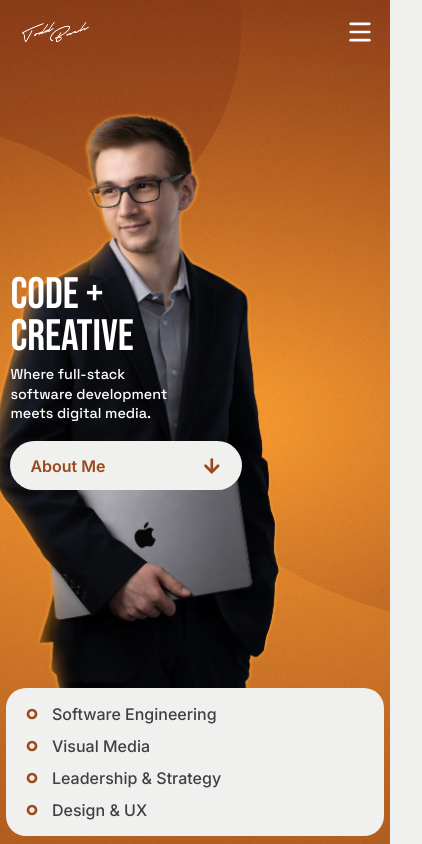
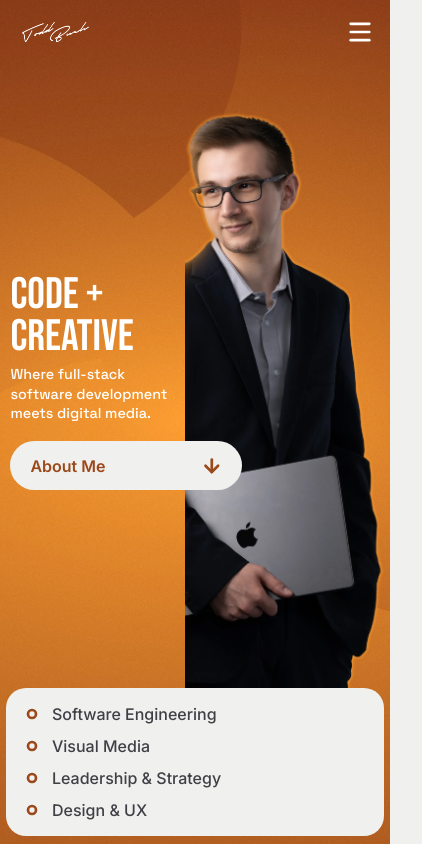
Before and after one commit to todd-buch/Portfolio, a React (Vite) app: page / in a window 390 px wide. Shown: the top 844 px of the page, 422 px wide, since content can reach past the window. Built offline with nearby package versions, Linux system fonts and the light colour scheme.

Commit message:
Fix mobile hero right-edge gap with a full-bleed background layer.
Move HeroBack onto an absolute inset layer so padding/grid cannot leave
body cream showing, clamp the portrait so it cannot widen the page, and
hide horizontal overflow on html/body.

```diff
--- a/src/Hero.css
+++ b/src/Hero.css
@@ -4,17 +4,24 @@
   max-width: 100%;
   display: flex;
   align-items: stretch;
-  background-size: cover;
-  background-position: center;
-  background-repeat: no-repeat;
-  background-clip: border-box;
-  background-origin: border-box;
-  /* Fallback close to HeroBack so any sub-pixel edge never shows body cream */
+  /* Fallback if the image layer is slow — matches HeroBack orange */
   background-color: #c45f1f;
   position: relative;
   overflow: hidden;
   box-sizing: border-box;
 }
+
+/* Full-bleed background: not affected by padding or grid gutters */
+.hero-bg {
+  position: absolute;
+  inset: 0;
+  z-index: 0;
+  background-size: cover;
+  background-position: center;
+  background-repeat: no-repeat;
+  pointer-events: none;
+}
+
 .hero-panel-l {
   height: calc(100% - 2rem);
   width: 50%;
@@ -152,13 +159,18 @@
     height: 100svh;
     min-height: 100svh;
     overflow: hidden;
-    /* No horizontal padding — keeps the bg edge-to-edge (side gaps were body color) */
+    /* No horizontal padding — content insets live on panels only */
     padding: 4.75rem 0 0.75rem;
     box-sizing: border-box;
     column-gap: 0;
     row-gap: 0;
     width: 100%;
     max-width: 100%;
+  }
+
+  /* Still full-bleed under the top padding (nav clearance) */
+  .hero-bg {
+    inset: 0;
   }
 
   .hero-panel-l {
@@ -182,6 +194,7 @@
     width: auto;
     height: 100%;
     min-height: 0;
+    min-width: 0;
     align-self: stretch;
     display: flex;
     align-items: flex-end;
@@ -189,7 +202,8 @@
     pointer-events: none;
     z-index: 1;
     margin-bottom: -0.15rem;
-    overflow: visible;
+    /* Clip so the portrait cannot widen the page and leave a cream strip */
+    overflow: hidden;
   }
 
   .hero-middle img,
@@ -197,9 +211,9 @@
     height: 100%;
     max-height: 100%;
     width: auto;
-    max-width: none;
-    object-fit: contain;
-    object-position: bottom right;
+    max-width: 100%;
+    object-fit: cover;
+    object-position: 65% bottom;
     border-radius: 0;
     display: block;
   }
--- a/src/Hero.tsx
+++ b/src/Hero.tsx
@@ -70,11 +70,13 @@ function Hero() {
   };
 
   return (
-    <div
-      ref={heroRef}
-      style={{ backgroundImage: `url(${HeroBack})` }}
-      className="hero-container"
-    >
+    <div ref={heroRef} className="hero-container">
+      {/* Dedicated layer so the bg always paints edge-to-edge (padding/grid safe) */}
+      <div
+        className="hero-bg"
+        style={{ backgroundImage: `url(${HeroBack})` }}
+        aria-hidden="true"
+      />
       <div className="hero-panel-l">
         <motion.div
           style={isMobile ? undefined : { y: yLeft }}
--- a/src/index.css
+++ b/src/index.css
@@ -24,12 +24,19 @@
 }
 
 
+html {
+  overflow-x: hidden;
+  max-width: 100%;
+}
+
 body {
   background-color: var(--bg-primary);
   color: var(--text-primary);
   font-family: 'Inter', system-ui, -apple-system, sans-serif;
   font-size: 1.1rem;
   margin: 0;
+  max-width: 100%;
+  overflow-x: hidden;
   -webkit-font-smoothing: antialiased;
   -moz-osx-font-smoothing: grayscale;
   transition: background-color 0.25s ease, color 0.25s ease;
```
